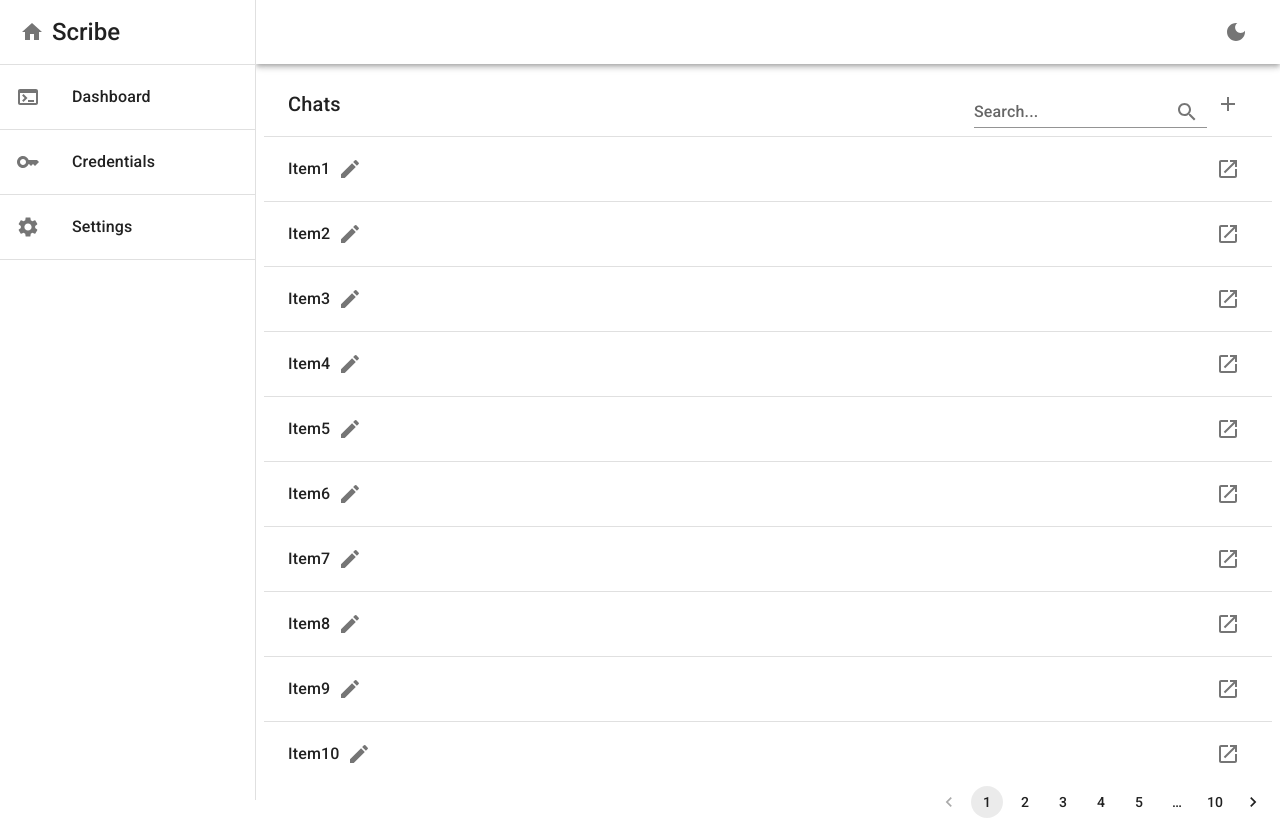
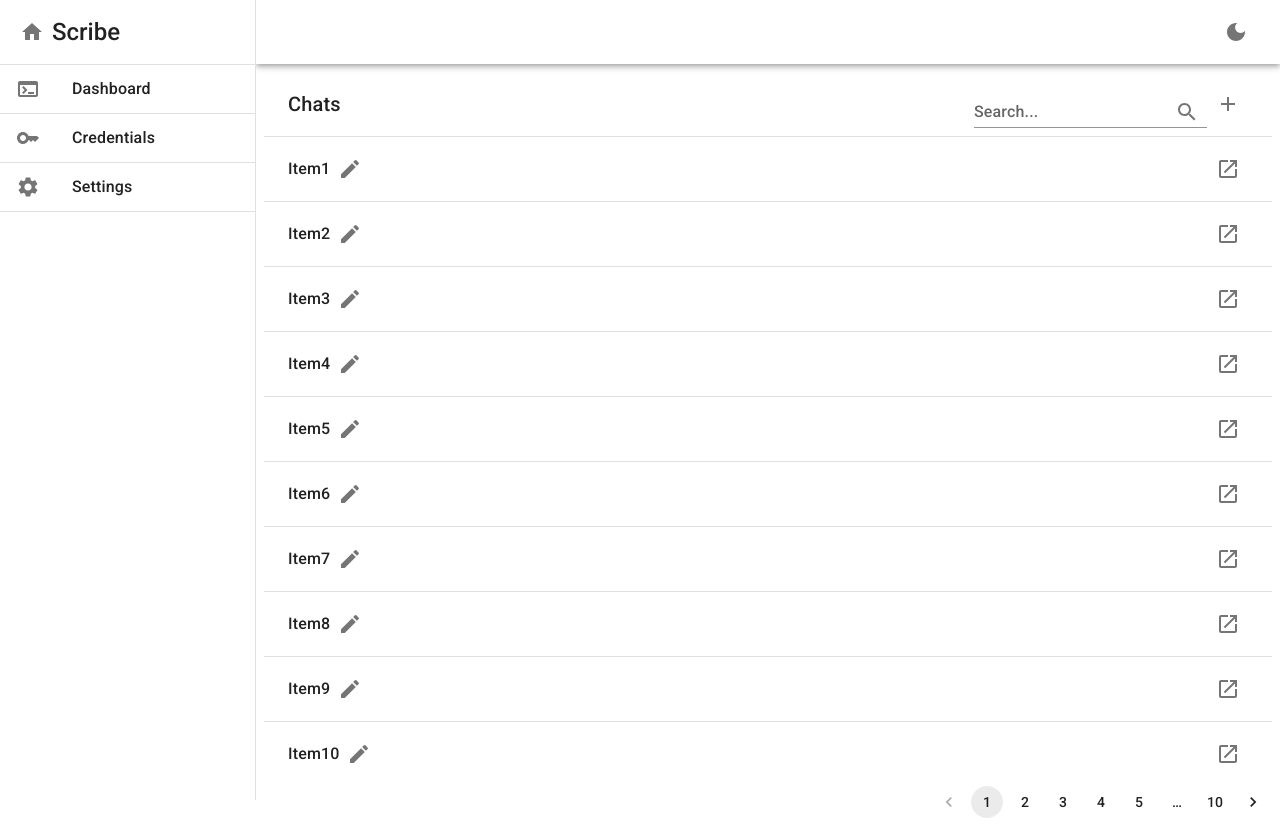
Before and after one commit to panalexeu/scribe_rag, a Next.js app in the folder scribe_ui/: page /dashboard in a window 1280 px wide. Built offline with nearby package versions, Linux system fonts and the light colour scheme.

Commit message:
basic routing added

```diff
--- a/scribe_ui/src/app/components/Logo.tsx
+++ b/scribe_ui/src/app/components/Logo.tsx
@@ -6,12 +6,20 @@ import {
     Box
 } from "@mui/material";
 import HomeIcon from '@mui/icons-material/Home';
+import { useRouter } from 'next/navigation';
 
 export default function Logo() {
+    const router = useRouter();
+
     return (
         <Box>
             <Toolbar>
-                <IconButton edge={'start'}>
+                <IconButton
+                    edge={'start'}
+                    onClick={
+                        () => router.push('/')
+                    }
+                >
                     <HomeIcon/>
                 </IconButton>
                 <Typography variant={'h5'}>
--- a/scribe_ui/src/app/components/NavList.tsx
+++ b/scribe_ui/src/app/components/NavList.tsx
@@ -8,14 +8,21 @@ import Divider from "@mui/material/Divider";
 import KeyIcon from "@mui/icons-material/Key";
 import TerminalIcon from '@mui/icons-material/Terminal';
 
+import { useRouter } from 'next/navigation';
+
 export default function NavList() {
-    const listItemSize = 64;
+    const router = useRouter();
 
     return (
+        <List disablePadding={true}>
 
-        <List disablePadding={true}>
-            <ListItem disablePadding={true} sx={{height: listItemSize}}>
-                <ListItemButton>
+            {/* DASHBOARD */}
+            <ListItem disablePadding={true}>
+                <ListItemButton
+                    onClick = {
+                        () => router.push('/dashboard')
+                    }
+                >
                     <ListItemIcon>
                         <TerminalIcon/>
                     </ListItemIcon>
@@ -24,8 +31,13 @@ export default function NavList() {
             </ListItem>
             <Divider/>
 
-            <ListItem disablePadding={true} sx={{height: listItemSize}}>
-                <ListItemButton>
+            {/* CREDERNTIALS */}
+            <ListItem disablePadding={true}>
+                <ListItemButton
+                    onClick = {
+                        () => router.push('/credentials')
+                    }
+                >
                     <ListItemIcon>
                         <KeyIcon/>
                     </ListItemIcon>
@@ -34,8 +46,13 @@ export default function NavList() {
             </ListItem>
             <Divider/>
 
-            <ListItem disablePadding={true} sx={{height: listItemSize}}>
-                <ListItemButton>
+            {/* SETTINGS */}
+            <ListItem disablePadding={true}>
+                <ListItemButton
+                    onClick = {
+                        () => router.push('/settings')
+                    }
+                >
                     <ListItemIcon>
                         <SettingsIcon/>
                     </ListItemIcon>
--- a/scribe_ui/src/app/dashboard/components/ChatItem.tsx
+++ b/scribe_ui/src/app/dashboard/components/ChatItem.tsx
@@ -1,5 +1,4 @@
 import {
-    Box,
     Toolbar,
     Typography,
     IconButton
@@ -8,10 +7,8 @@ import EditIcon from '@mui/icons-material/Edit';
 import LaunchIcon from '@mui/icons-material/Launch';
 
 
-
-export default function ChatItem({ name }: {name: string}) {
-    return(
-        <Box>
+export default function ChatItem({name}: { name: string }) {
+    return (
         <Toolbar>
             <Typography>{name}</Typography>
 
@@ -29,6 +26,5 @@ export default function ChatItem({ name }: {name: string}) {
                 <LaunchIcon/>
             </IconButton>
         </Toolbar>
-        </Box>
     );
 }
```
Lines whose indentation alone changed are shown as unchanged.
